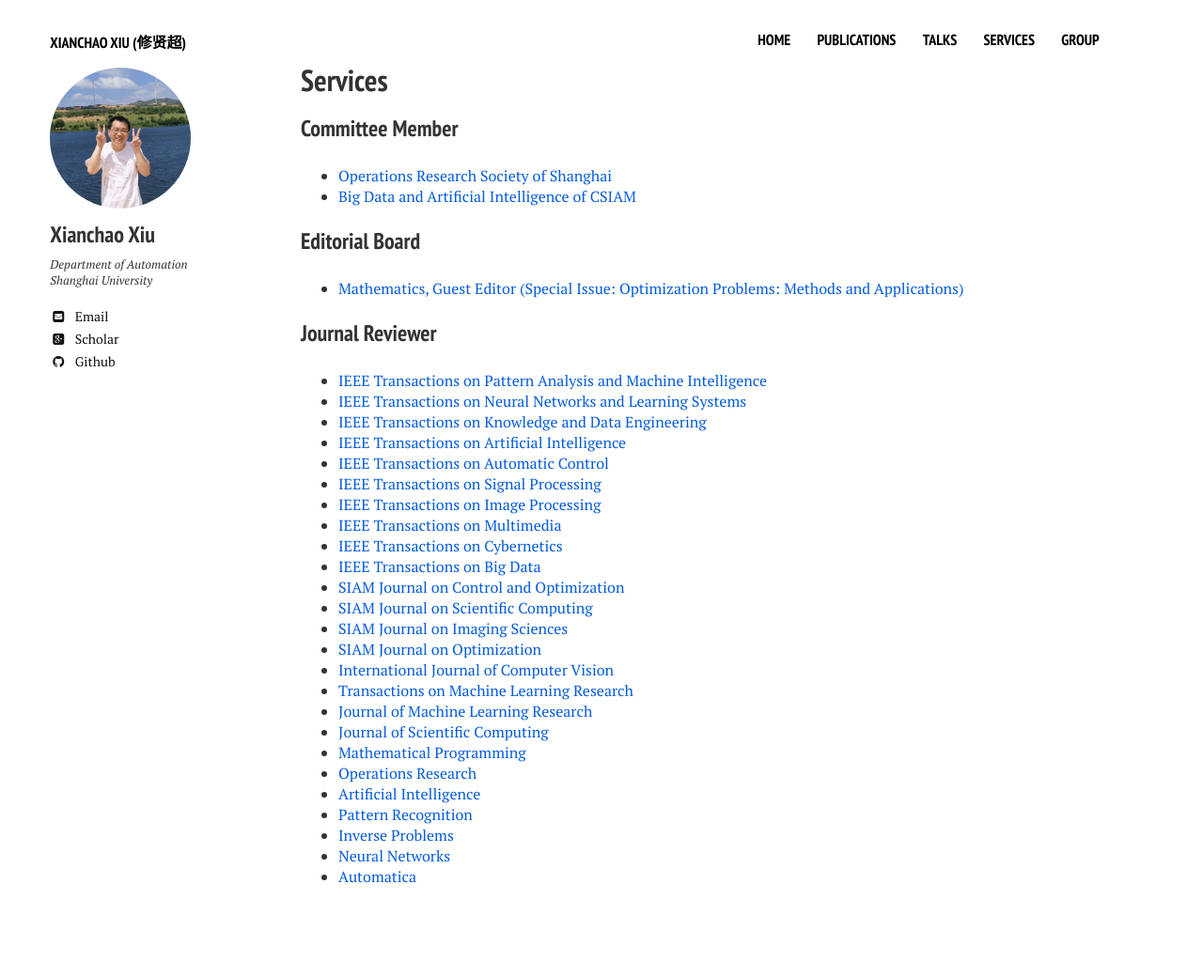
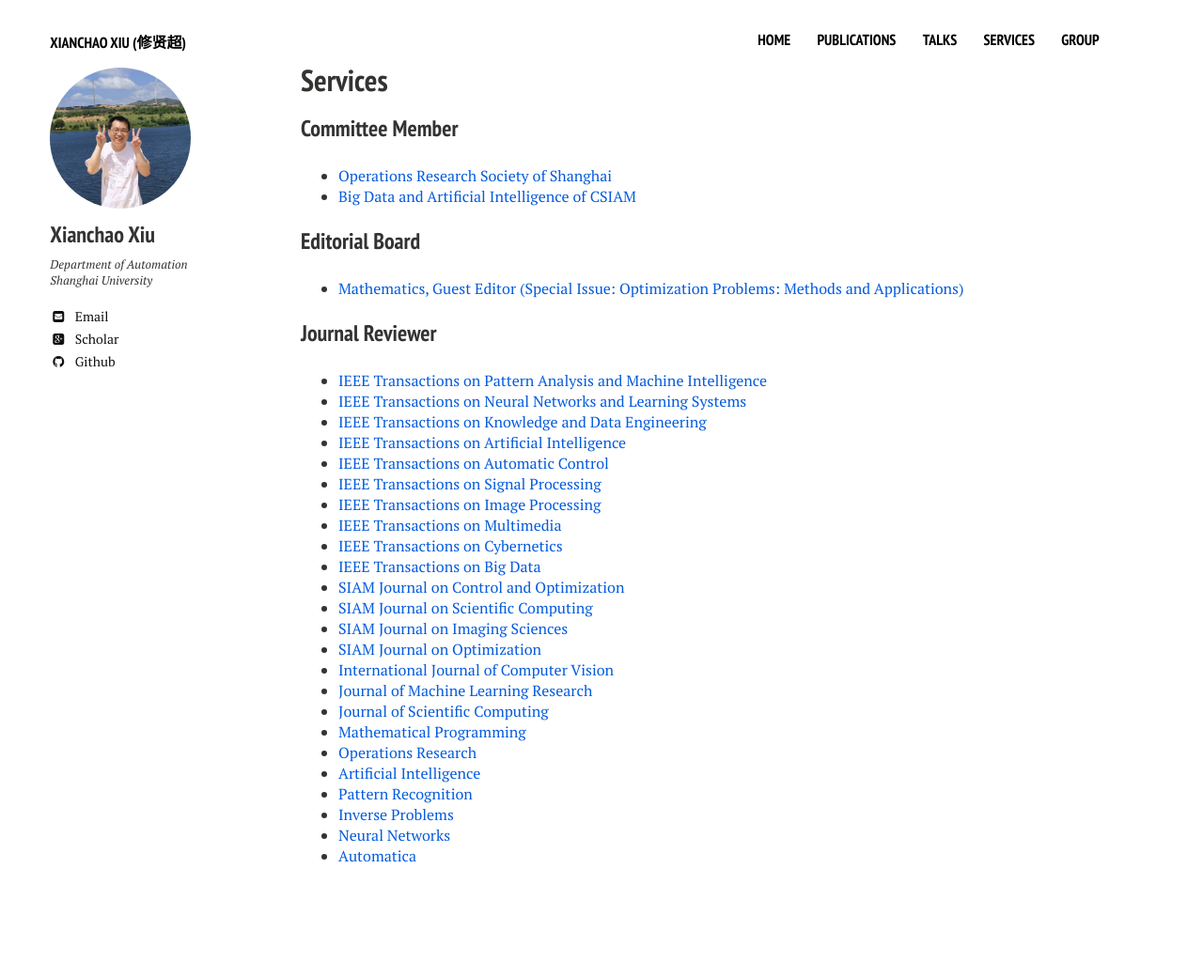
Before and after one commit to xianchaoxiu/xianchaoxiu.github.io, a Jekyll site: the page built from services/index.md, in a window 1280 px wide. Shown: the whole page at 94% size. Built offline with Jekyll 4.4.1, drawn with Linux system fonts in a browser that asks for light colours; nearby versions of some CDN libraries; after the commit the page ends 1018 px from its top, so only the background shows below that.

Commit message:
Update index.md

```diff
--- a/services/index.md
+++ b/services/index.md
@@ -34,7 +34,6 @@ share: false
 * <a href="https://epubs.siam.org/journal/sjisbi" class="textlink" target="_blank">SIAM Journal on Imaging Sciences </a> <br>
 * <a href="https://www.siam.org/publications/siam-journals/siam-journal-on-optimization/" class="textlink" target="_blank">SIAM Journal on Optimization </a> <br>
 * <a href="https://link.springer.com/journal/11263" class="textlink" target="_blank">International Journal of Computer Vision  </a> <br>
-* <a href="https://jmlr.org/tmlr/" class="textlink" target="_blank">Transactions on Machine Learning Research </a><br>
 * <a href="https://www.jmlr.org" class="textlink" target="_blank">Journal of Machine Learning Research </a><br>
 * <a href="https://link.springer.com/journal/10915" class="textlink" target="_blank">Journal of Scientific Computing </a><br>
 * <a href="https://link.springer.com/journal/10107" class="textlink" target="_blank">Mathematical Programming </a> <br>
```
